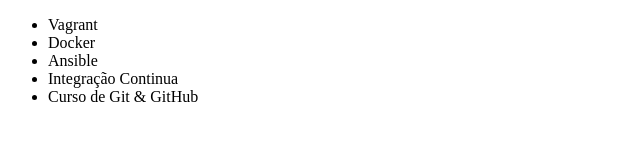
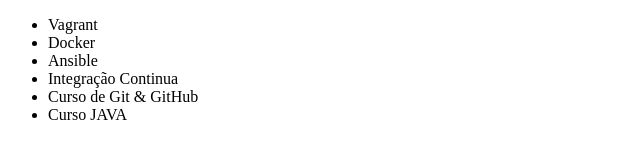
Before and after one commit to aquino1812/git_aquino, a plain HTML site: page index.html in a window 1280 px wide. Shown: the full height of the page, 0-640 px from the left. Drawn offline with Linux system fonts and the light colour scheme.

Commit message:
inclusão do curso JAVA

```diff
--- a/index.html
+++ b/index.html
@@ -11,6 +11,7 @@
         <li>Ansible</li>
         <li>Integração Continua</li>
 	  <li> Curso de Git & GitHub </li>
+	  <li> Curso JAVA </li>
     </ul>
 </body>
 </html>
```
